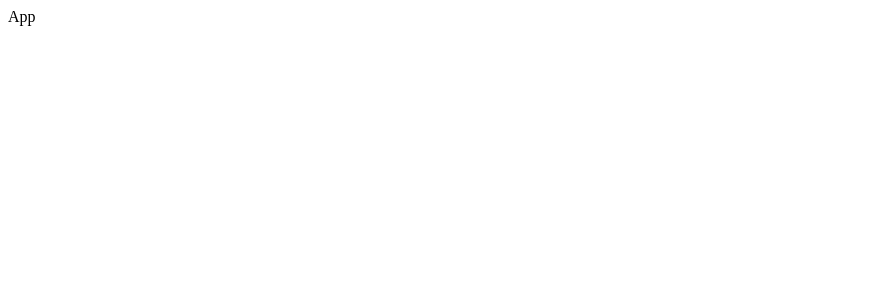
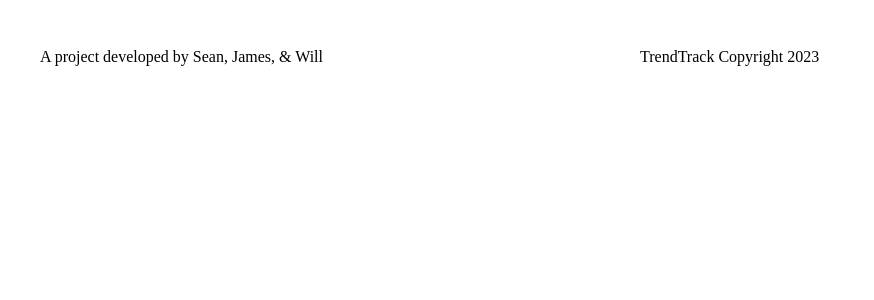
Before and after one commit to SeanRMcC/Hack-Harvard-2023, a React (Create React App) app: page / in a window 1280 px wide. Shown: the top 300 px of the page, without its empty margins (0-874 px from the left). Built offline with nearby package versions, Linux system fonts and the light colour scheme.

Commit message:
Basic footer design developed

```diff
--- a/src/App.js
+++ b/src/App.js
@@ -1,8 +1,12 @@
+import React from 'react';
+import Footer from './components/Footer';
+import './styles.css';
 
 function App() {
-  return ( <div>
-    App
-  </div>
+  return (
+    <div>
+      <Footer />
+    </div>
   );
 }
 
--- a/src/components/Footer.js
+++ b/src/components/Footer.js
@@ -1,7 +1,12 @@
 function Footer() {
     return (
         <div className="footer">
-
+            <div>
+                <p>A project developed by Sean, James, & Will</p>
+            </div>
+            <div>
+                <p>TrendTrack Copyright 2023</p>
+            </div>
         </div>
     )
 }
--- a/src/styles.css
+++ b/src/styles.css
@@ -0,0 +1,5 @@
+.footer {
+    display: grid;
+    grid-template-columns: 1fr 1fr;
+    margin: 2rem;
+}
```
